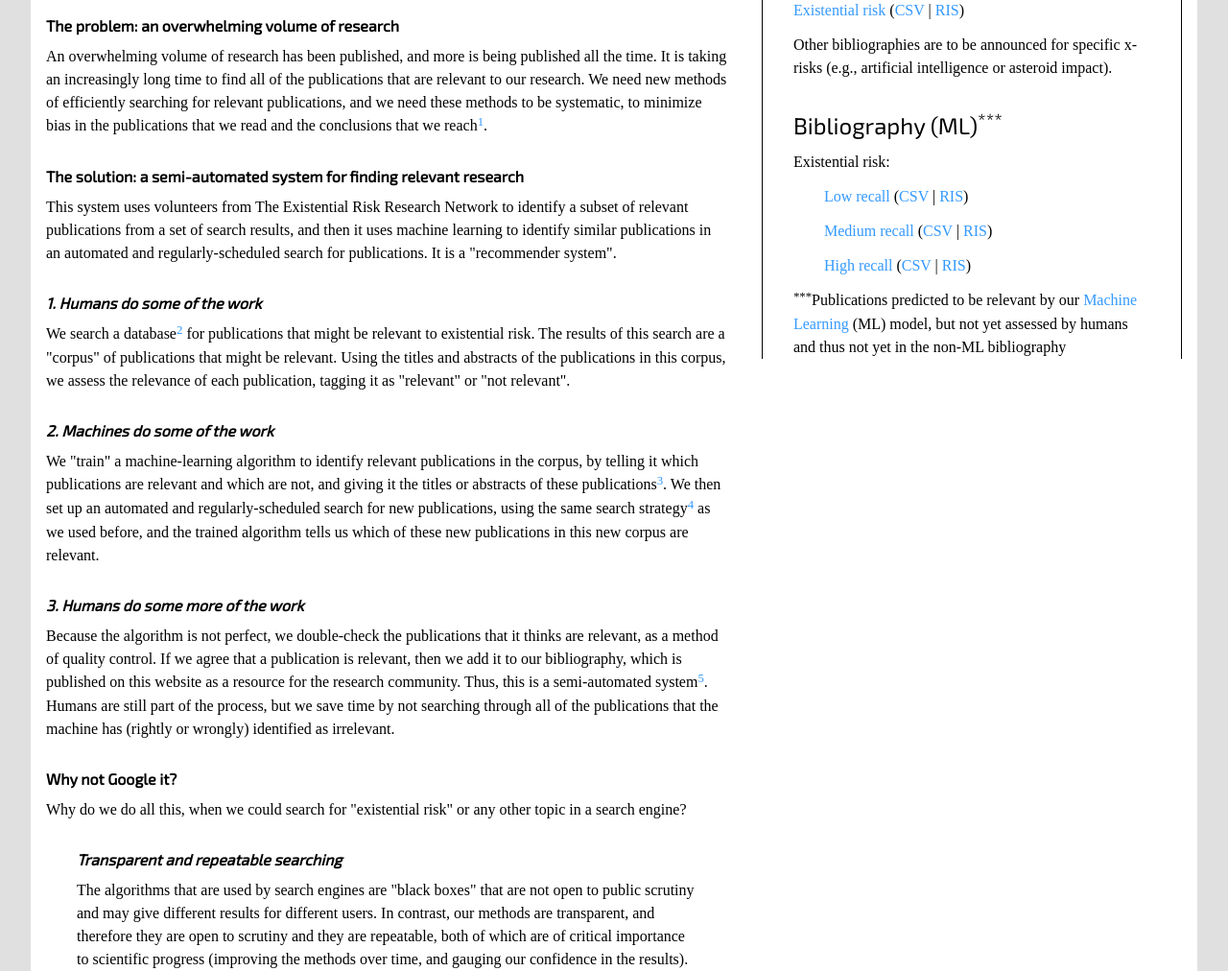
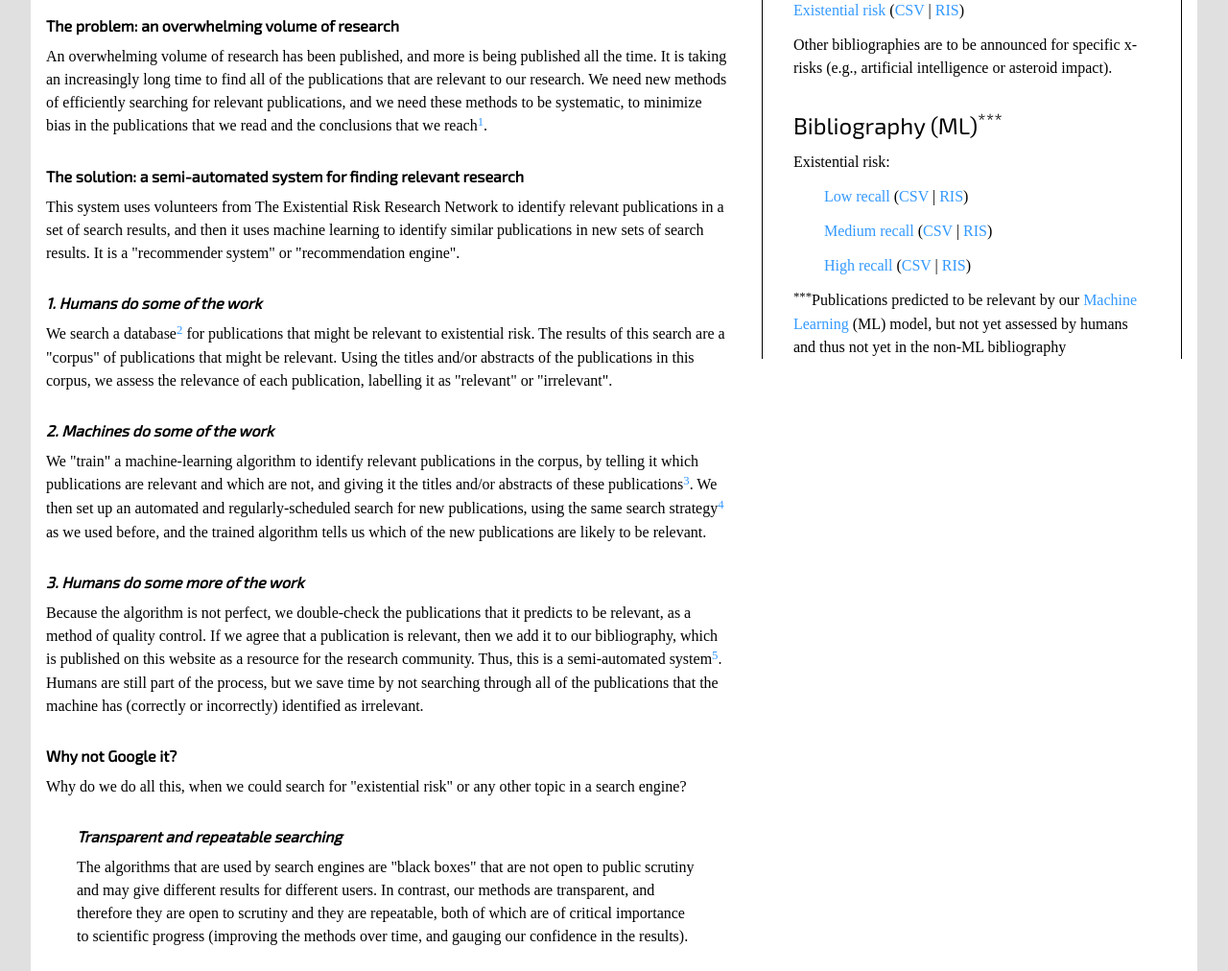
Before and after one commit to gormshackelford/x-risk, a Django app: page /about/ in a window 1280 px wide. Shown: the part 154-1166 px from the top of the page at 96% size. Run offline with Django 3.2, Linux system fonts and the light colour scheme; some web fonts are replaced.

Commit message:
Changed text

```diff
--- a/engine/templates/engine/about.html
+++ b/engine/templates/engine/about.html
@@ -17,16 +17,16 @@
     <p>An overwhelming volume of research has been published, and more is being published all the time. It is taking an increasingly long time to find all of the publications that are relevant to our research. We need new methods of efficiently searching for relevant publications, and we need these methods to be systematic, to minimize bias in the publications that we read and the conclusions that we reach<a href="#1"><sup>1</sup></a>.</p>
 
     <h2>The solution: a semi-automated system for finding relevant research</h2>
-    <p>This system uses volunteers from The Existential Risk Research Network to identify a subset of relevant publications from a set of search results, and then it uses machine learning to identify similar publications in an automated and regularly-scheduled search for publications. It is a "recommender system".</p>
+    <p>This system uses volunteers from The Existential Risk Research Network to identify relevant publications in a set of search results, and then it uses machine learning to identify similar publications in new sets of search results. It is a "recommender system" or "recommendation engine".</p>
 
     <h3>1. Humans do some of the work</h3>
-    <p>We search a database<a href="#2"><sup>2</sup></a> for publications that might be relevant to existential risk. The results of this search are a "corpus" of publications that might be relevant. Using the titles and abstracts of the publications in this corpus, we assess the relevance of each publication, tagging it as "relevant" or "not relevant".
+    <p>We search a database<a href="#2"><sup>2</sup></a> for publications that might be relevant to existential risk. The results of this search are a "corpus" of publications that might be relevant. Using the titles and/or abstracts of the publications in this corpus, we assess the relevance of each publication, labelling it as "relevant" or "irrelevant".
 
     <h3>2. Machines do some of the work</h3>
-    <p>We "train" a machine-learning algorithm to identify relevant publications in the corpus, by telling it which publications are relevant and which are not, and giving it the titles or abstracts of these publications<a href="#3"><sup>3</sup></a>. We then set up an automated and regularly-scheduled search for new publications, using the same search strategy<a href="#4"><sup>4</sup></a> as we used before, and the trained algorithm tells us which of these new publications in this new corpus are relevant.</p>
+    <p>We "train" a machine-learning algorithm to identify relevant publications in the corpus, by telling it which publications are relevant and which are not, and giving it the titles and/or abstracts of these publications<a href="#3"><sup>3</sup></a>. We then set up an automated and regularly-scheduled search for new publications, using the same search strategy<a href="#4"><sup>4</sup></a> as we used before, and the trained algorithm tells us which of the new publications are likely to be relevant.</p>
 
     <h3>3. Humans do some more of the work</h3>
-    <p>Because the algorithm is not perfect, we double-check the publications that it thinks are relevant, as a method of quality control. If we agree that a publication is relevant, then we add it to our bibliography, which is published on this website as a resource for the research community. Thus, this is a semi-automated system<a href="#5"><sup>5</sup></a>. Humans are still part of the process, but we save time by not searching through all of the publications that the machine has (rightly or wrongly) identified as irrelevant.</p>
+    <p>Because the algorithm is not perfect, we double-check the publications that it predicts to be relevant, as a method of quality control. If we agree that a publication is relevant, then we add it to our bibliography, which is published on this website as a resource for the research community. Thus, this is a semi-automated system<a href="#5"><sup>5</sup></a>. Humans are still part of the process, but we save time by not searching through all of the publications that the machine has (correctly or incorrectly) identified as irrelevant.</p>
 
     <h2>Why not Google it?</h2>
     <p>Why do we do all this, when we could search for "existential risk" or any other topic in a search engine?</p>
--- a/engine/templates/engine/methods.html
+++ b/engine/templates/engine/methods.html
@@ -12,7 +12,7 @@
 {% block content %}
 
     <h1>Methods</h1>
-    <p>Different topics have different search strategies (the keywords that we used to search for publications) and different inclusion criteria (the criteria that we used to assess publications as "relevant" or "not relevant" for inclusion in the bibliography).</p>
+    <p>Different topics have different search strategies (the keywords that we use to search for publications) and different inclusion criteria (the criteria that we use to assess publications as "relevant" or "not relevant" for inclusion in the bibliography).</p>
 
     <h1>Topic: Existential risk and global catastrophic risk</h1>
     <p>For the purpose of this assessment, a risk is "catastrophic" if it causes at least 10 million deaths (approximately) and a risk is "existential" if it causes the extinction of the human species or the collapse of human civilization<a href="#1"><sup>1</sup></a>. Publications that are relevant to this topic do not need to include the exact phrase "existential risk" or "global catastrophic risk", but they should be about a risk that is <span class="italic">global</span> and <span class="italic">catastrophic</span> in scale.</p>
@@ -103,7 +103,7 @@
     </div>
 
     <h2>Machine Learning</h2>
-    <p>We are using an artificial neural network (implemented in TensorFlow<a href="#5"><sup>5</sup></a>) to predict the relevance of publications that have not yet been assessed, based on the abstracts of publications that have been assessed (labelled as "relevant" or "irrelevant"). First, we exclude publications that do not have abstracts. Second, we randomly split these publications into a training set (80% of publications) and a test set (20% of publications). Third, we use the first 200 words of each abstract in the training set as the input into the neural network (200 is approximately the average number of words in these abstracts), and we use a "convolution" layer in the network to encode each of these word as a vector of numbers ("word embedding"), based on its relationship to the other words in the abstract. Fourth, we pass these word embeddings to a fully connected layer in the network. When this network is trained, we use it to predict the probability that each publication in the test set is relevant. Please see <a href="{% url 'ml' %}">Machine Learning</a> for information on its performance. We then use the trained network to predict the relevance of publications that have not yet been assessed by humans.</p>
+    <p>We are using an artificial neural network (implemented in TensorFlow<a href="#5"><sup>5</sup></a>) to predict the relevance of publications that have not yet been assessed, based on the abstracts of publications that have been assessed (labelled as "relevant" or "irrelevant"). First, we exclude publications that do not have abstracts. Second, we randomly split these publications into a training set (80% of publications) and a test set (20% of publications). Third, we use the first 200 words of each abstract in the training set as the input into the neural network (200 is approximately the average number of words in these abstracts), and we use a "convolution" layer in the network to encode each of these words as a vector of numbers ("word embedding"), based on its relationship to the other words in the abstract. Fourth, we pass these word embeddings to a fully connected layer in the network. When this network is trained, we use it to predict the probability that each publication in the test set is relevant. We then generate three different models, by setting three different probability thresholds to control the trade-off between precision and recall. Please see <a href="{% url 'ml' %}">Machine Learning</a> for more information. We then use these models to predict the relevance of publications that have not yet been assessed by humans.</p>
 
 
 <h1>Other topics</h1>
```
Also changed, not shown: engine/templates/engine/ml.html (+5 -5 lines).
